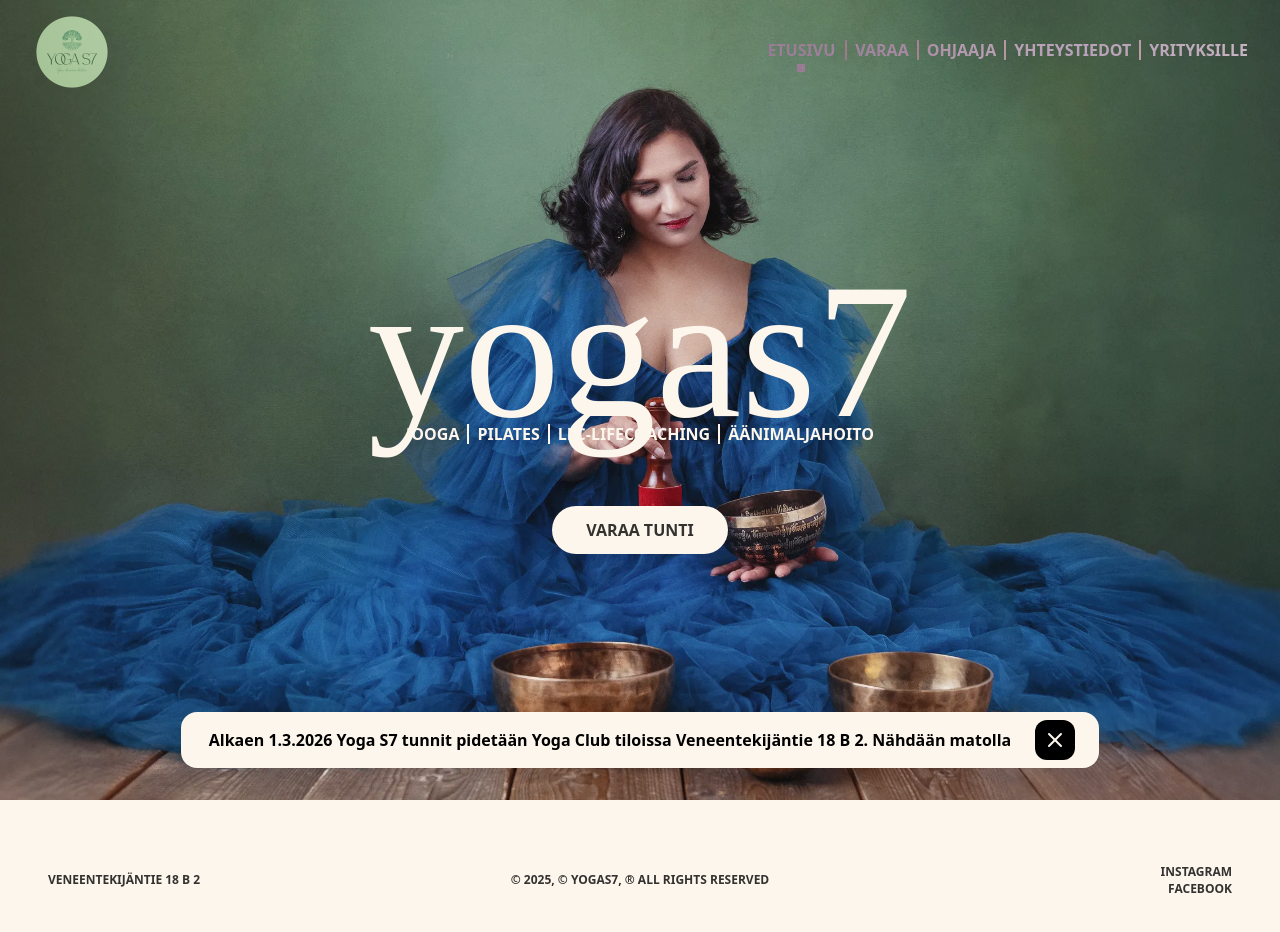
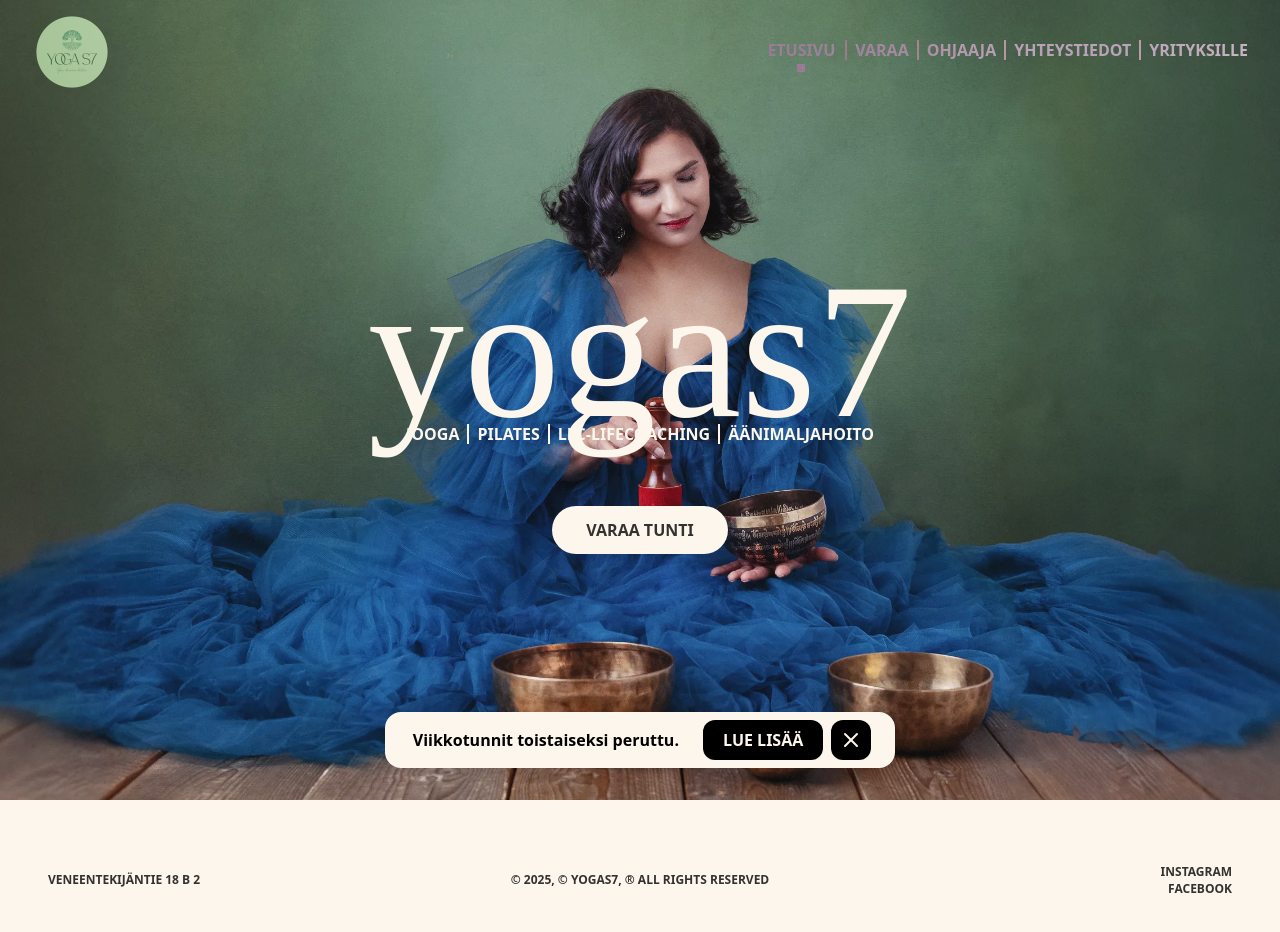
Before and after one commit to ogtiou/YOGAGEN2, a Next.js app: page / in a window 1280 px wide. Shown: the top 932 px of the page. Built offline with nearby package versions, Linux system fonts and the light colour scheme; a web font is replaced by a local one.

Commit message:
luelisaa update

```diff
--- a/app/components/alert/alert.tsx
+++ b/app/components/alert/alert.tsx
@@ -14,18 +14,19 @@
             <div className="bg-[#fcf6ec] gap-6 py-2 px-2 mx-1 lg:px-6 rounded-2xl backdrop-blur-lg flex items-center justify-between">
               <div className="flex flex-col items-start">
                 <p className="font-semibold text-sm md:text-base select-none pl-1">
-                  Alkaen <span className="font-black">1.3.2026</span> Yoga S7 tunnit pidetään Yoga Club tiloissa Veneentekijäntie 18 B 2. Nähdään matolla
+                  {/* Alkaen <span className="font-black">1.3.2026</span> Yoga S7 tunnit pidetään Yoga Club tiloissa Veneentekijäntie 18 B 2. Nähdään matolla */}
+                  Viikkotunnit toistaiseksi peruttu.
                 </p>
                 {/* <p className="pl-1 text-sm md:text-base">
                   Uudella studiolla käy vain uudet 2026 hankitut kortit.
                 </p> */}
               </div>
                 <div className="flex items-center justify-center gap-2 text-warm pointer-events-auto">
-                  {/* <Link onClick={() => setIsVisible(false)} href={'/luelisaa'} className="px-5 py-2 bg-black rounded-xl font-bold button1 hover3">
+                  <Link onClick={() => setIsVisible(false)} href={'/luelisaa'} className="px-5 py-2 bg-black rounded-xl font-bold button1 hover3">
                     <div className="flex items-center justify-center font-bold text-warm">
                       <p className="relative uppercase text-nowrap text-center">Lue lisää</p>
                     </div>
-                  </Link> */}
+                  </Link>
                   <p onClick={() => setIsVisible(false)} className="p-2 cursor-pointer bg-black rounded-xl button1">
                     <X/>
                   </p>
--- /dev/null
+++ b/app/luelisaa/page.tsx
@@ -0,0 +1,17 @@
+
+
+export default function Luelisaa() {
+
+  return(
+    <div className="overflow-hidden">
+      <div className="w-full h-screen bg-warm flex items-center justify-center flex-col relative">
+        <p className="w-[21rem] sm:w-[35rem] font-bold text-lg sm:text-3xl sm:leading-13">
+            Alkaen 15.5.2026 viikkotunnit studiolla peruttu. <br/>
+            Tulossa live Zoom- pilates tunnit. <br/> Ohjelma tarkentuu kesäkuun aikana. <br/>
+            Jää myös kuulolle kesän odotetuista äänimaljarentoutus- tunneista. <br/> Nähdään matolla.
+        </p>
+        {/* <Footer2/> */}
+      </div>
+    </div>
+  )
+}
```
Also changed, not shown: pages/_luelisaa.tsx (renamed from pages/luelisaa.tsx).
